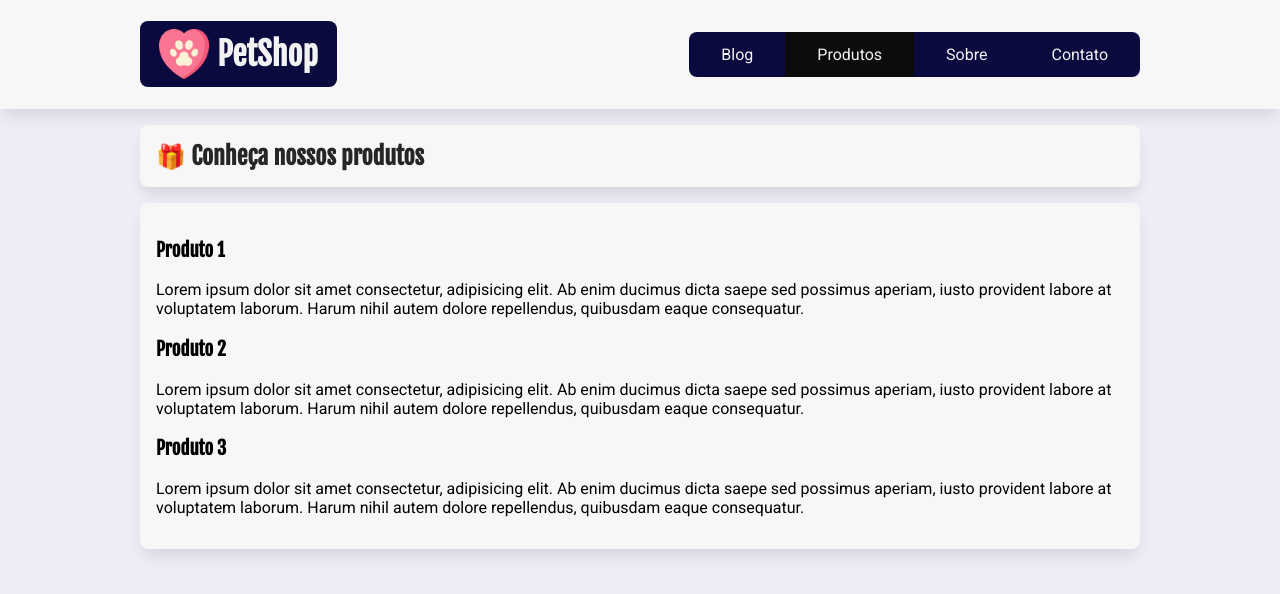
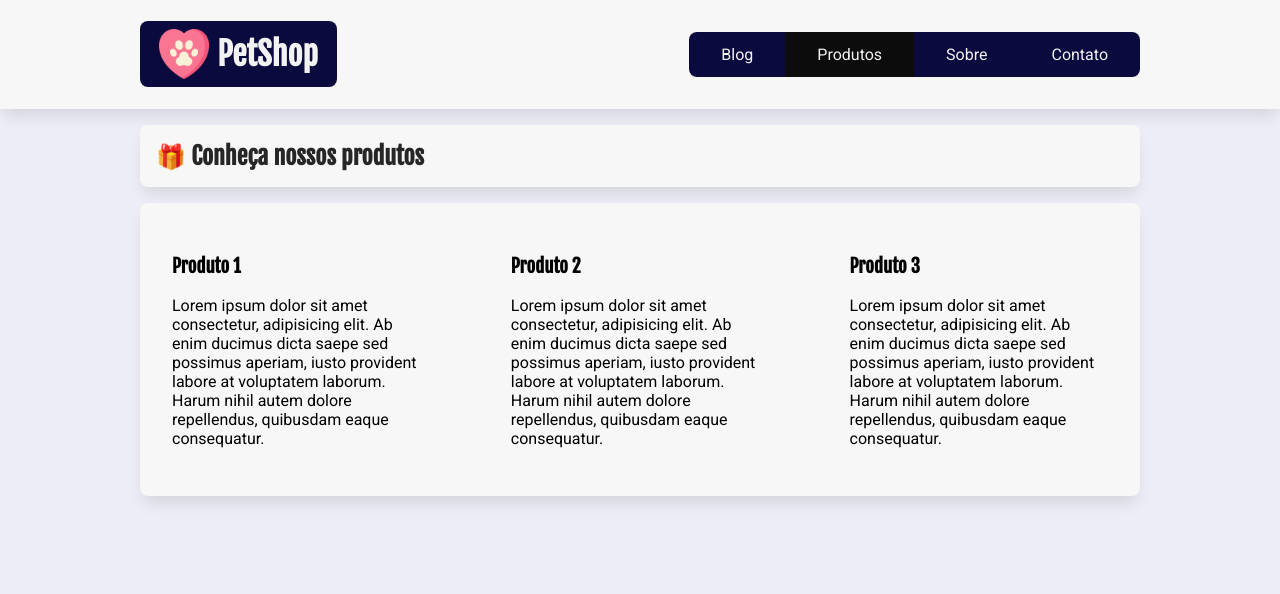
Before and after one commit to thiagoribeiro2003/petshop-react, a React (Create React App) app: page /produtos in a window 1280 px wide. Shown: the top 594 px of the page. Built offline with nearby package versions, Linux system fonts and the light colour scheme.

Commit message:
Se não tiver listaDeClasses, deixamos string vazia, para nao aparecer undefined

```diff
--- a/src/components/Caixa/Caixa.jsx
+++ b/src/components/Caixa/Caixa.jsx
@@ -1,7 +1,11 @@
 import estilos from "./Caixa.module.css";
 
 const Caixa = (props) => {
-  return <div className={estilos.caixa}>{props.children}</div>;
+  return (
+    <div className={`${estilos.caixa} ${props.listaDeClasses || ""}`}>
+      {props.children}
+    </div>
+  );
 };
 
 export default Caixa;
--- a/src/pages/Produtos/Produtos.jsx
+++ b/src/pages/Produtos/Produtos.jsx
@@ -5,7 +5,7 @@ const Produtos = () => {
     <section>
       <h2 className={estilos.titulo_secao}>Conheça nossos produtos</h2>
 
-      <Caixa id="produtos" className={estilos.produtos}>
+      <Caixa id="produtos" listaDeClasses={estilos.produtos}>
         <article>
           <h3>Produto 1</h3>
           <p>
```
